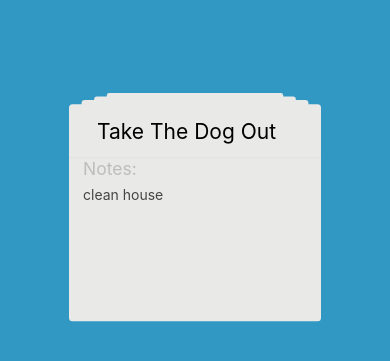
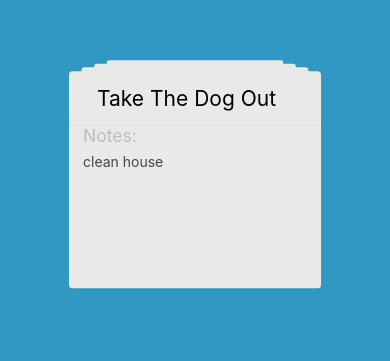
Before and after one commit to Louis345/Sequential---To-Do-List-Animation, a React Native app: screen / in a window 390 px wide. Shown: the part 181-542 px from the top of the page. Built offline with nearby package versions, Linux system fonts and the light colour scheme.

Commit message:
added undo icon on Animation

```diff
--- a/Card.js
+++ b/Card.js
@@ -26,7 +26,8 @@ export default class Card extends React.Component {
     scale: new Animated.Value(0.7),
     keepTrackOfScale: 0.7,
     cardList: ['clean house', 'go out to eat', 'test', 'hi'],
-    swipedCardIndex: 0
+    swipedCardIndex: 0,
+    undoOpacity: new Animated.Value(0)
   };
 
   componentWillMount() {
@@ -80,9 +81,16 @@ export default class Card extends React.Component {
       toValue: { x: width * 2, y: 0, duration: 100 }
     }).start(() => {
       this.onSwipeComplete();
+      this.animatedUndoText();
     });
   }
 
+  animatedUndoText = () => {
+    Animated.timing(this.state.undoOpacity, {
+      toValue: 1,
+      duration: 500
+    }).start();
+  };
   onSwipeComplete() {
     let { keepTrackOfScale } = this.state;
 
@@ -213,16 +221,25 @@ export default class Card extends React.Component {
   };
 
   render() {
-    const { scale } = this.state;
+    const { scale, undoOpacity } = this.state;
 
     const animatedStyles = {
       transform: [{ scale: scale }]
     };
+
+    const opacityAnimatedStyles = {
+      opacity: undoOpacity
+    };
+
     return (
+      <View style={styles.container}>
+        <Animated.View style={[styles.undo, opacityAnimatedStyles]}>
+          <Text style={styles.undoText}>Undo</Text>
+        </Animated.View>
         <Animated.View
           style={[
             {
-            flex: 0.7,
+              flex: 0.6,
               alignItems: 'center',
               justifyCotent: 'center'
             },
@@ -231,12 +248,27 @@ export default class Card extends React.Component {
         >
           {this.renderCardList()}
         </Animated.View>
+      </View>
     );
   }
 }
 
 const styles = StyleSheet.create({
-  container: {},
+  container: {
+    flex: 1
+  },
+  undo: {
+    height: 30,
+    width: 50,
+    backgroundColor: '#fff',
+    borderRadius: 5,
+    marginTop: 50,
+    marginLeft: 10
+  },
+  undoText: {
+    textAlign: 'center',
+    alignItems: 'center'
+  },
   text: {
     color: '#454544',
     fontSize: 20,
```
Lines whose indentation alone changed are shown as unchanged.
